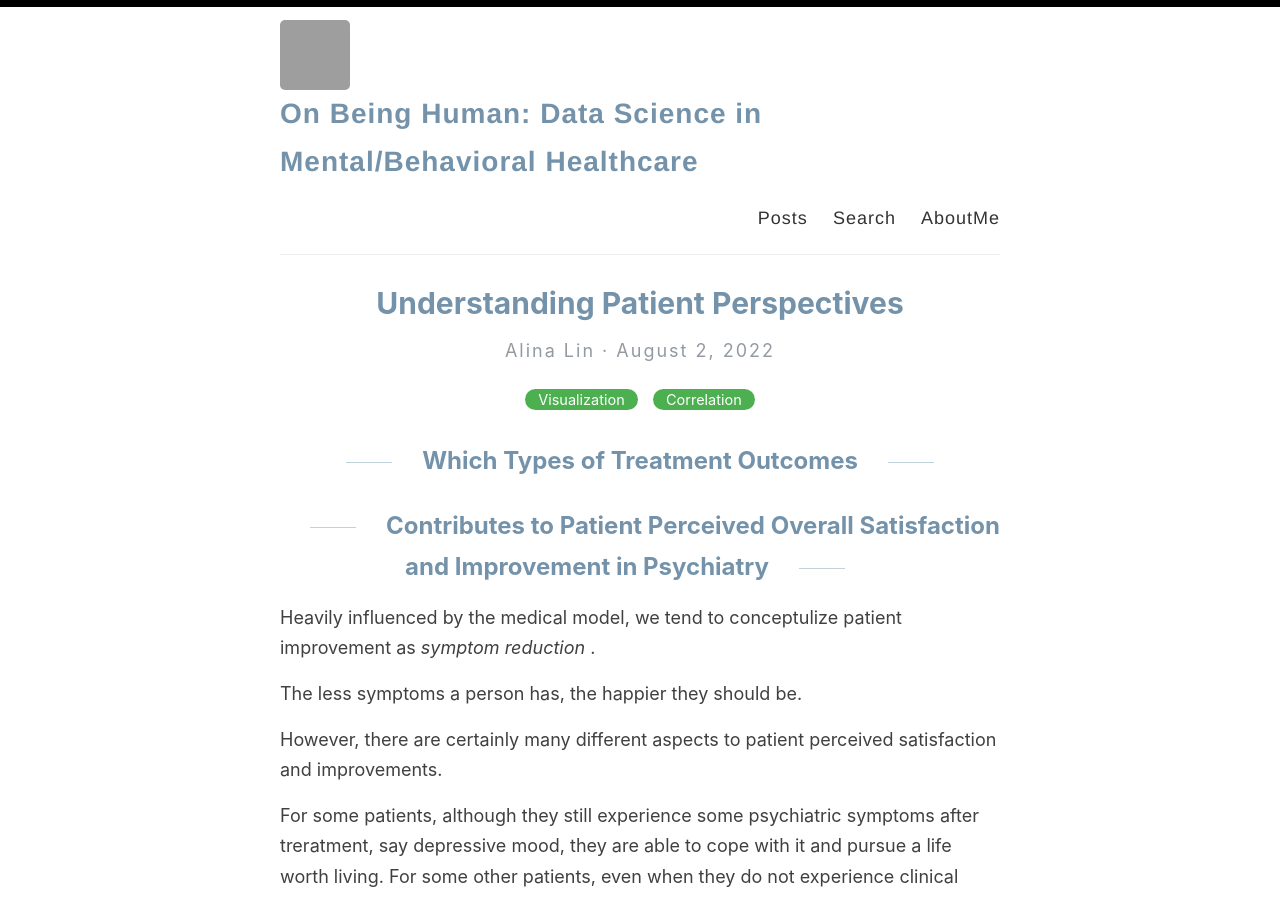
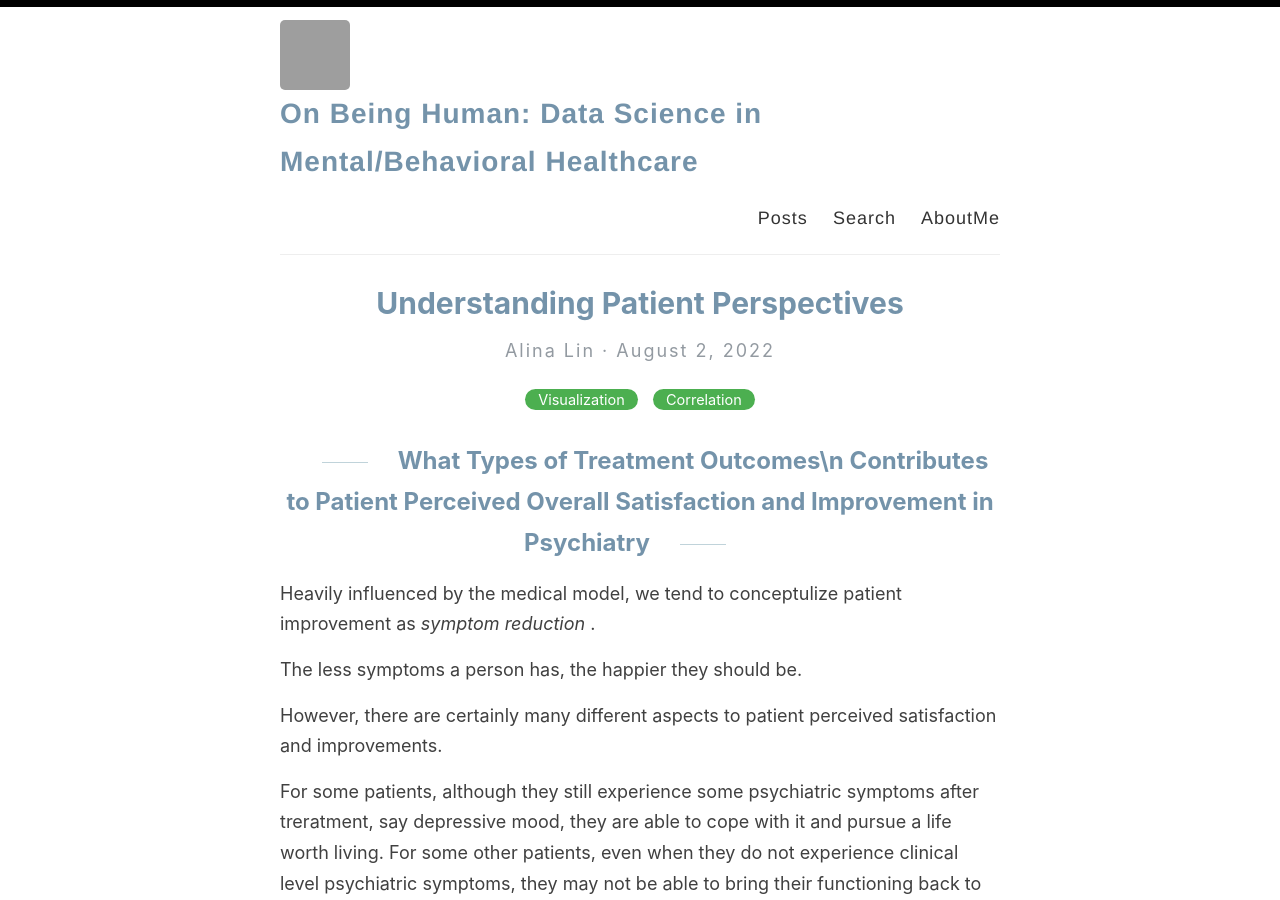
Before and after one commit to sin-ying-lin/sin-ying-lin.github.io, a Jekyll site: the page built from _posts/2022-08-02-PatientPerspectives.md, in a window 1280 px wide and 900 px high. Built offline with Jekyll 4.4.1, drawn with Linux system fonts in a browser that asks for light colours; grey boxes are pictures that could not be loaded.

Commit message:
Update 2022-08-02-PatientPerspectives.md

```diff
--- a/_posts/2022-08-02-PatientPerspectives.md
+++ b/_posts/2022-08-02-PatientPerspectives.md
@@ -5,8 +5,7 @@
 excerpt: Heavily influenced by the medical model, we tend to conceptulize patient improvement as symptom reduction. The less symptoms a person has, the happier they should be. However, there are certainly many different aspects to patient perceived satisfaction and improvement. Let's use simple data analytic techniques to decompose patient perspectives.
 ---
 
-## Which Types of Treatment Outcomes
-## Contributes to Patient Perceived Overall Satisfaction and Improvement in Psychiatry
+## What Types of Treatment Outcomes\n Contributes to Patient Perceived Overall Satisfaction and Improvement in Psychiatry
 
 
 Heavily influenced by the medical model, we tend to conceptulize patient improvement as <i> symptom reduction </i>.
```
